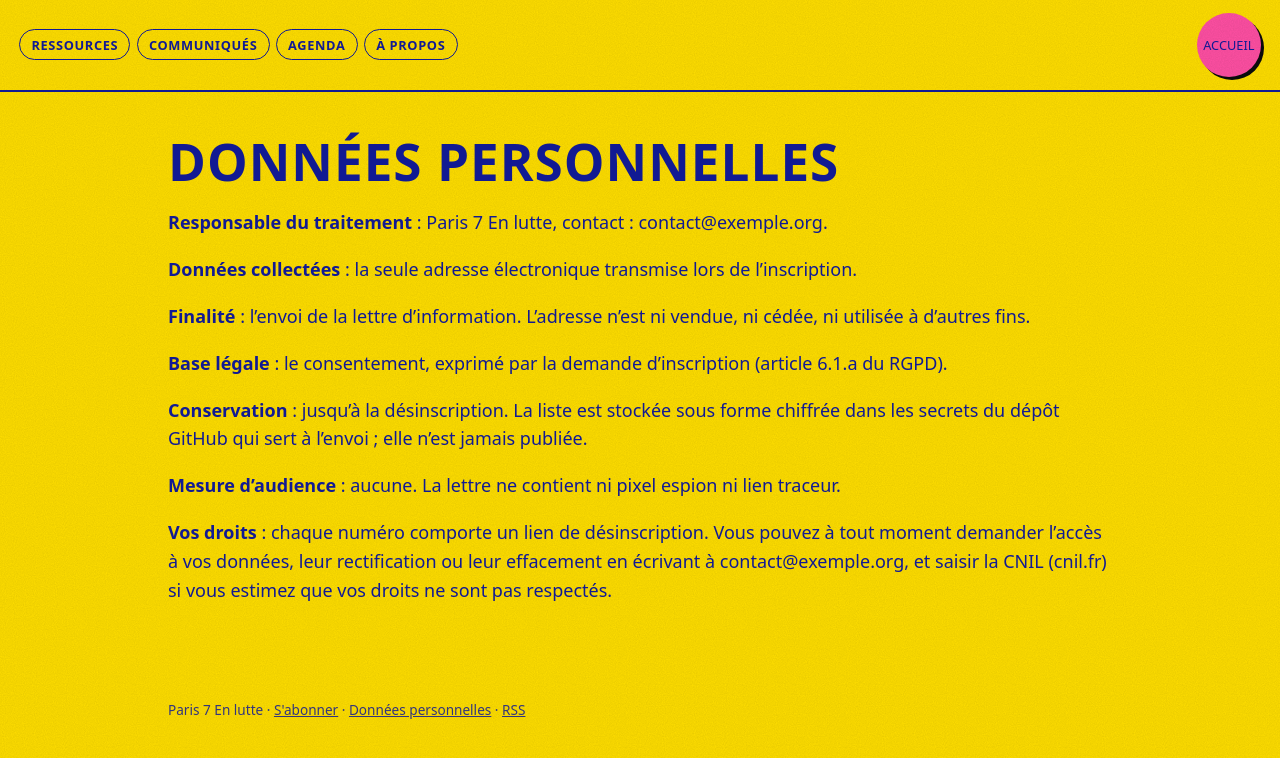
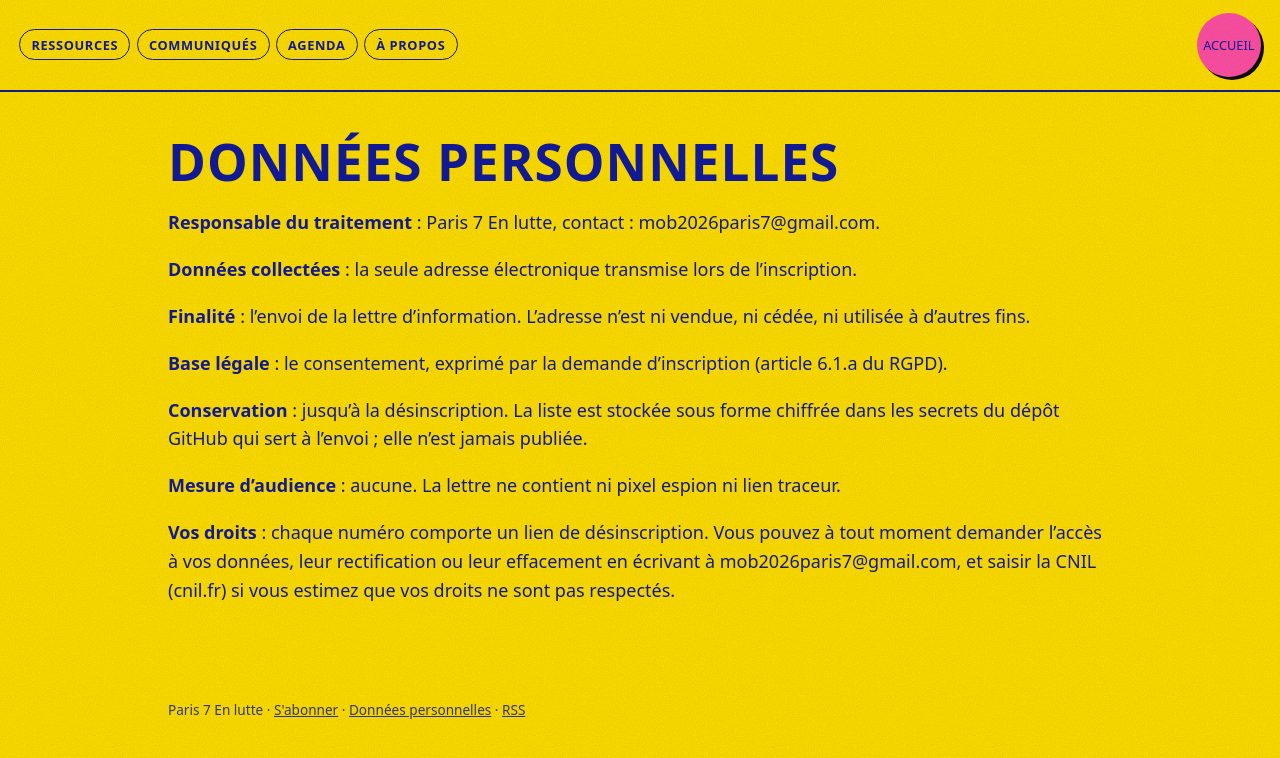
Before and after one commit to domgarci/lettre, a Jekyll site: the page built from confidentialite.md, in a window 1280 px wide. Shown: the top 758 px of the page. Built offline with Jekyll 4.4.1, drawn with Linux system fonts in a browser that asks for light colours.

Commit message:
Update _config.yml

```diff
--- a/_config.yml
+++ b/_config.yml
@@ -7,7 +7,7 @@ author: "Paris 7 En lutte"
 lang: fr
 
 # Adresse qui reçoit les demandes d'inscription et de désinscription.
-email_contact: "contact@exemple.org"
+email_contact: "mob2026paris7@gmail.com"
 
 # Adresse publique du site, sans barre finale.
 # Adresse finale : https://domgarci.github.io/lettre/
```
